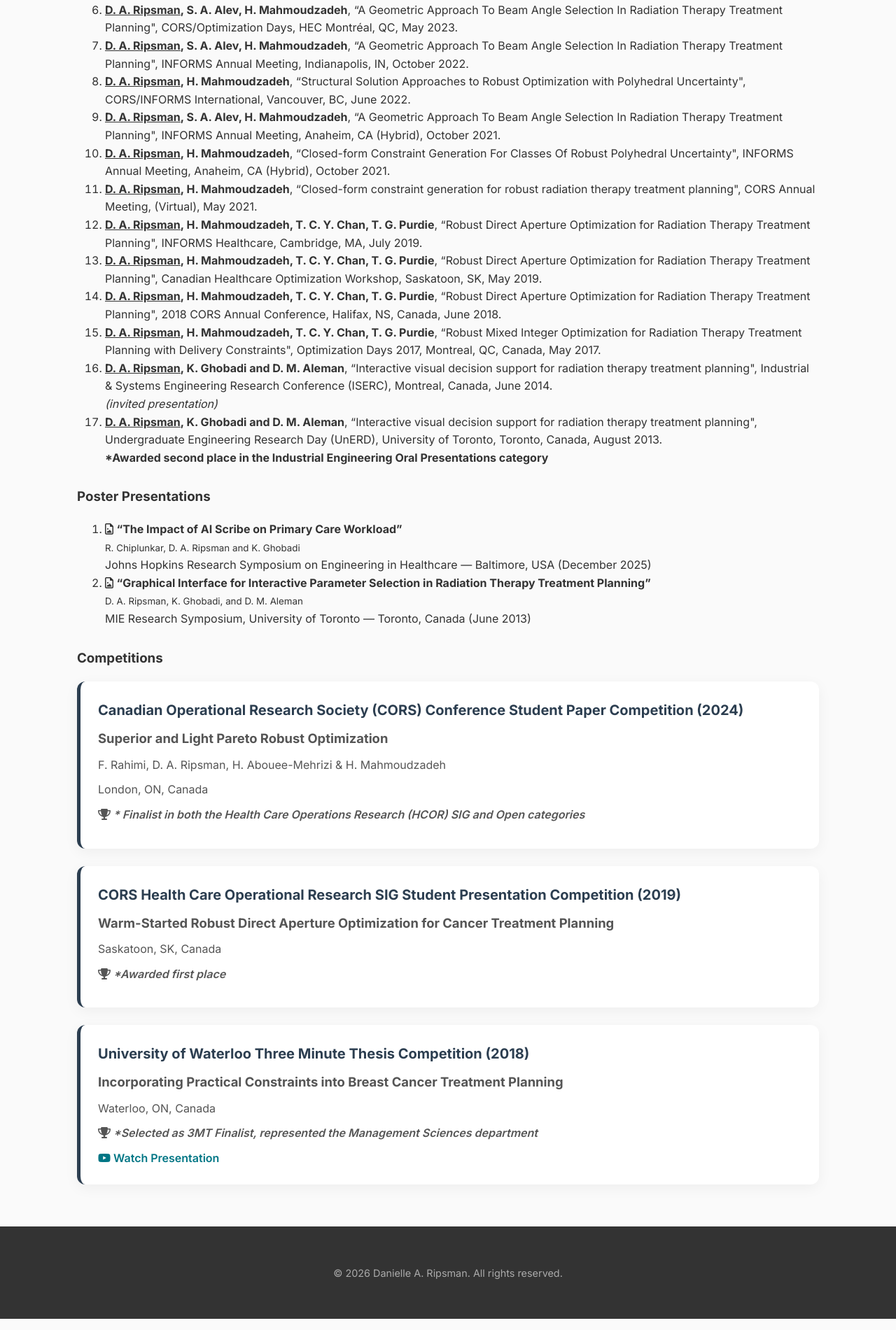
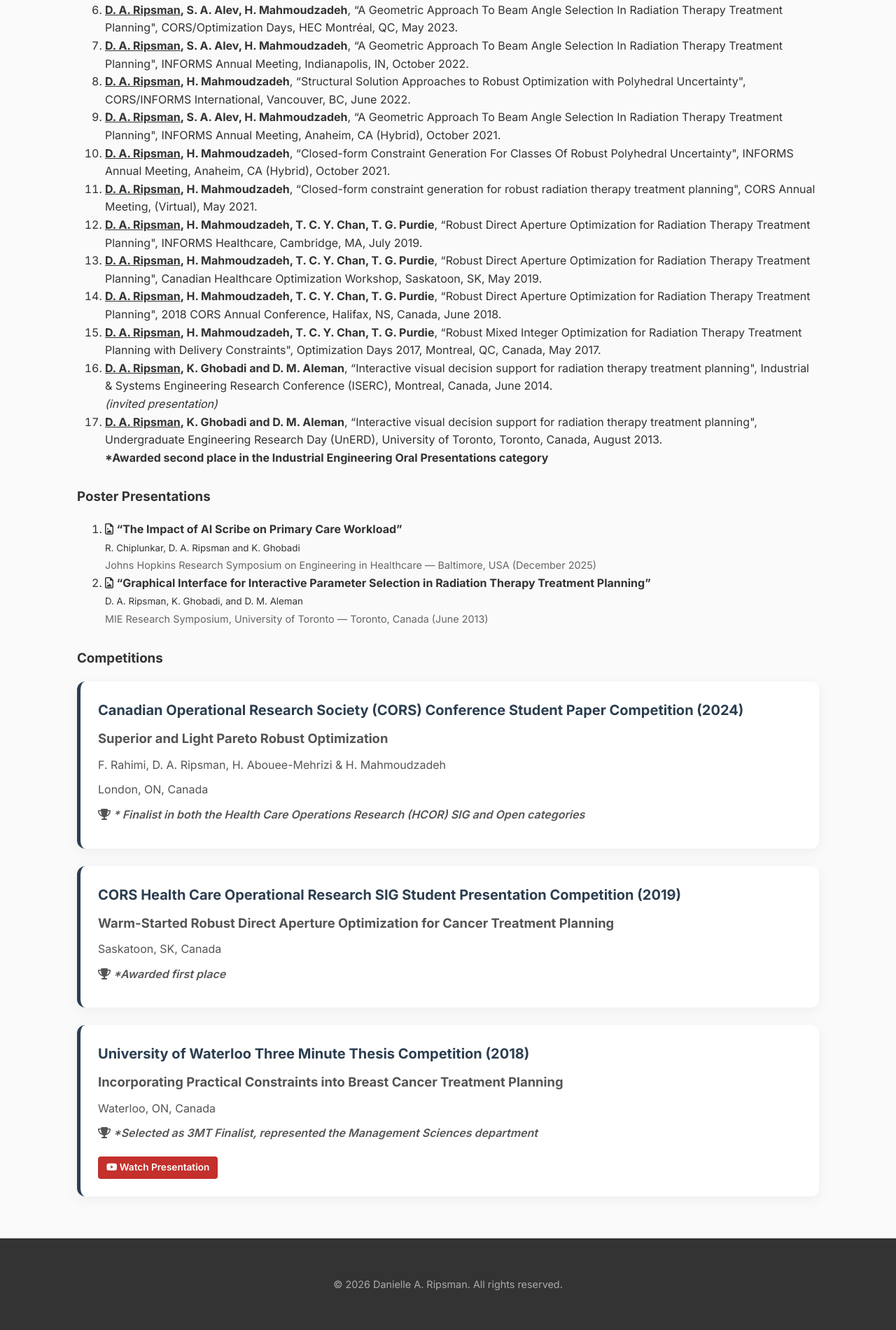
Before and after one commit to DaniRip/DaniRip.github.io, a Jekyll site: the page built from presentations.md, in a window 1280 px wide. Shown: the part 847-2748 px from the top of the page at 70% size. Built offline with Jekyll 4.4.1, drawn with Linux system fonts in a browser that asks for light colours.

Commit message:
Update style.css

```diff
--- a/assets/css/style.css
+++ b/assets/css/style.css
@@ -266,7 +266,7 @@
     margin-bottom: 5px;
 }
 
-/* Video Responsive */
+/* /* Video Responsive */
 .video-container {
     position: relative;
     padding-bottom: 56.25%; /* 16:9 */
@@ -283,6 +283,35 @@
     left: 0;
     width: 100%;
     height: 100%;
+} */
+
+/* Styling the numbered lists to look like a CV */
+ol li {
+    margin-bottom: 15px;
+    padding-left: 10px;
+    line-height: 1.5;
+}
+
+/* The YouTube Button style */
+.video-btn {
+    display: inline-block;
+    margin-top: 10px;
+    background: #c4302b; /* YouTube Red */
+    color: white !important;
+    padding: 5px 12px;
+    border-radius: 4px;
+    font-size: 0.85rem;
+    text-decoration: none;
+    font-weight: 600;
+}
+
+.video-btn:hover {
+    background: #ff0000;
+}
+
+.event-details {
+    color: #666;
+    font-size: 0.9rem;
 }
 
 .comp-title {
```
